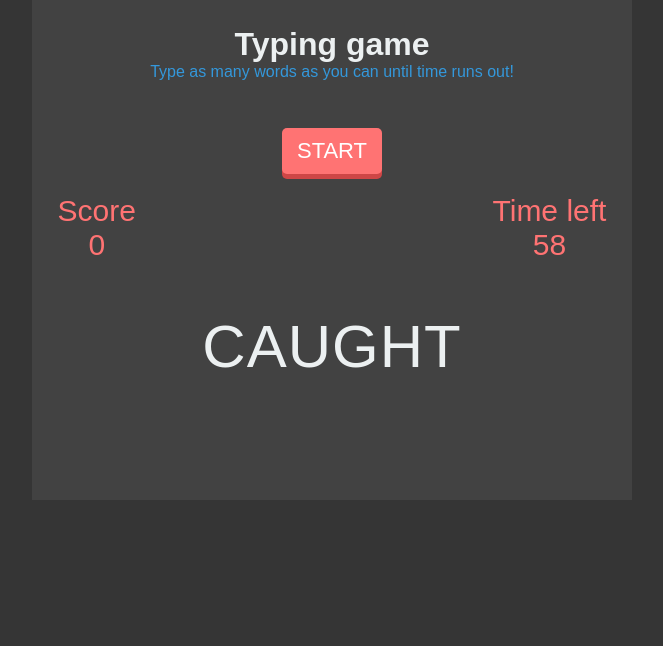
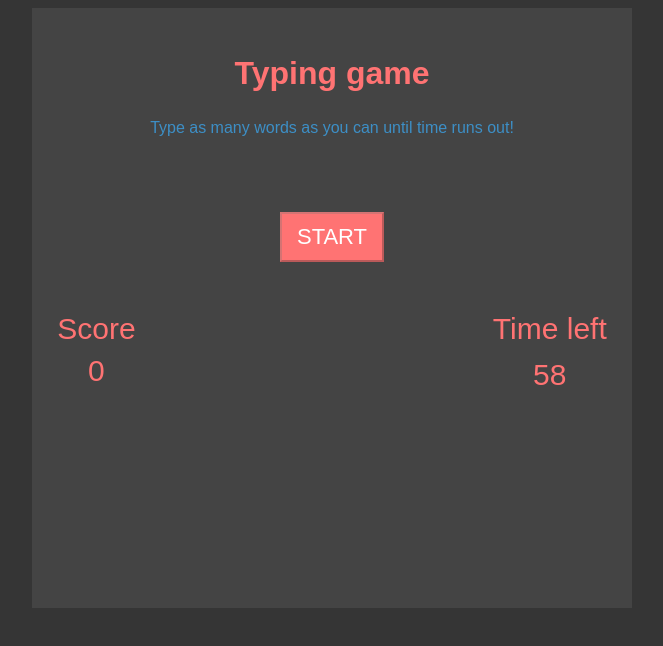
Before and after one commit to bricao16/TypingGame, a plain HTML site: page index.html in a window 1280 px wide. Both pictures are taken after a click on the button "START". Shown: the whole page, without its empty margins (308-971 px from the left). Drawn offline with Linux system fonts and the light colour scheme.

Commit message:
Add files via upload

```diff
--- a/index.html
+++ b/index.html
@@ -7,21 +7,21 @@
 	<link rel="stylesheet" href="style.css">
 </head>
 <body>
-	<div class="wrapper">
+	<div class="Outside">
 		<h1>Typing game</h1>
 		<p>Type as many words as you can until time runs out!</p>
 		<button>START</button>
-		<div class="outerWrap">
-			<div class="scoreWrap">
+		<div class="outerdiv">
+			<div class="scorediv">
 				<p>Score</p>
 				<span class="score">0</span>
 			</div>
-			<div class="timeWrap">
+			<div class="timediv">
 				<p>Time left</p>
 				<span class="time">60</span>
 			</div>
 		</div>
-		<div class="wordsWrap">
+		<div class="wordsdiv">
 			<p class="words"></p>
 		</div>
 	</div>
--- a/script.js
+++ b/script.js
@@ -1,27 +1,29 @@
-var temp = document.querySelector('.time');
+var time1 = document.querySelector('.time');
  	var button = document.querySelector("button");
  	var words = document.querySelector(".words");
- 	var timerDiv = document.querySelector(".time");
- 	var scoreDiv = document.querySelector(".score");
+ 	var timer = document.querySelector(".time");
+ 	var score1 = document.querySelector(".score");
  	var points = 0;
- 	var spans;
- 	var typed;
+ 	var span1;
+ 	var word;
  	var seconds = 60;
 
+	function points() {
+	return points;
+	}
  	function countdown() {
  		points = 0;
  		var timer = setInterval(function(){
  			button.disabled = true;
     		seconds--;
-    		temp.innerHTML = seconds;
+    		time1.innerHTML = seconds;
     		if (seconds === 0) {
-    			alert("Game over! Your score is " + points);
-    			scoreDiv.innerHTML = "0";
+    			score1.innerHTML = "0";
     			words.innerHTML = "";
     			button.disabled = false;
     			clearInterval(timer);
     			seconds = 60;
-    			timerDiv.innerHTML = "60";
+    			timer.innerHTML = "60";
     			button.disabled = false;
     		}
  		}, 1000);
@@ -29,17 +31,16 @@ var temp = document.querySelector('.time');
 
   	function random() {
   		words.innerHTML = "";
-  		var random = Math.floor(Math.random() * (1943 - 0 + 1)) + 0;
-  		var wordArray = list[random].split("");
-  		for (var i = 0; i < wordArray.length; i++) { //building the words with spans around the letters
+  		var random = Math.floor(Math.random() * (1944));
+  		var wordArr = list[random].split("");
+  		for (var i = 0; i < wordArr.length; i++) {
   			var span = document.createElement("span");
   			span.classList.add("span");
-  			span.innerHTML = wordArray[i];
+  			span.innerHTML = wordArr[i];
   			words.appendChild(span);
   		}
-  		spans = document.querySelectorAll(".span");
+  		span1 = document.querySelectorAll(".span");
   	}
-
 
   	button.addEventListener("click", function(e){
   		countdown();
@@ -48,35 +49,31 @@ var temp = document.querySelector('.time');
   	});
 
 
-  	function typing(e) {
-  			typed = String.fromCharCode(e.which);
-  			for (var i = 0; i < spans.length; i++) {
-  				if (spans[i].innerHTML === typed) { // if typed letter is the one from the word
-  					if (spans[i].classList.contains("bg")) { // if it already has class with the bacground color then check the next one
+  	function game(e) {
+  			word = String.fromCharCode(e.which);
+  			for (var i = 0; i < span1.length; i++) {
+  				if (span1[i].innerHTML === word) {
+  					if (span1[i].classList.contains("bg")) {
   						continue;
-  					} else if (spans[i].classList.contains("bg") === false && spans[i-1] === undefined || spans[i-1].classList.contains("bg") !== false ) { // if it dont have class, if it is not first letter or if the letter before it dont have class (this is done to avoid marking the letters who are not in order for being checked, for example if you have two "A"s so to avoid marking both of them if the first one is at the index 0 and second at index 5 for example)
-  						spans[i].classList.add("bg");
+  					} else if (span1[i].classList.contains("bg") === false && span1[i-1] === undefined || span1[i-1].classList.contains("bg") !== false ) { // if it dont have class, if it is not first letter or if the letter before it dont have class (this is done to avoid marking the letters who are not in order for being checked, for example if you have two "A"s so to avoid marking both of them if the first one is at the index 0 and second at index 5 for example)
+  						span1[i].classList.add("bg");
   						break;
   					}
   				}
   			}
-  			var checker = 0;
-  			for (var j = 0; j < spans.length; j++) { //checking if all the letters are typed
-  				if (spans[j].className === "span bg") {
-  					checker++;
+  			var correctLetter = 0;
+  			for (var j = 0; j < span1.length; j++) {
+  				if (span1[j].className === "span bg") {
+  					correctLetter++;
   				}
-  				if (checker === spans.length) { // if so, animate the words with animate.css class
-            //spark.pause();
-					 // spark.currentTime = 0;
-           // spark.play();
-  					words.classList.add("animated");
-  					words.classList.add("fadeOut");
-  					points++; // increment the points
-  					scoreDiv.innerHTML = points; //add points to the points div
+  				if (correctLetter === span1.length) {
+
+  					points++;
+  					score1.innerHTML = points;
   					document.removeEventListener("keydown", typing, false);
   					setTimeout(function(){
-  						words.className = "words"; // restart the classes
-  						random(); // give another word
+  						words.className = "words";
+  						random();
   						document.addEventListener("keydown", typing, false);
   					}, 400);
   				}
@@ -95,7 +92,7 @@ var temp = document.querySelector('.time');
   'ANYTHING','ANYWAY','ANYWHERE','APART','APARTMENT','APPEARANCE','APPLE','APPLIED',
   'APPROPRIATE','ARE','AREA','ARM','ARMY','AROUND','ARRANGE','ARRANGEMENT',
   'ARRIVE','ARROW','ART','ARTICLE','AS','ASIDE','ASK','ASLEEP',
-  'AT','ATE','ATMOSPHERE','ATOM','ATOMIC','ATTACHED','ATTACK','ATTEMPT',
+  'AT','ATE','ATMOSPHERE','ATOM','ATOMIC','ATTACHED','ATTACK','ATtime1T',
   'ATTENTION','AUDIENCE','AUTHOR','AUTOMOBILE','AVAILABLE','AVERAGE','AVOID','AWARE',
   'AWAY','BABY','BACK','BAD','BADLY','BAG','BALANCE','BALL',
   'BALLOON','BAND','BANK','BAR','BARE','BARK','BARN','BASE',
@@ -295,7 +292,7 @@ var temp = document.querySelector('.time');
   'SWEPT','SWIM','SWIMMING','SWING','SWUNG','SYLLABLE','SYMBOL','SYSTEM',
   'TABLE','TAIL','TAKE','TAKEN','TALES','TALK','TALL','TANK',
   'TAPE','TASK','TASTE','TAUGHT','TAX','TEA','TEACH','TEACHER',
-  'TEAM','TEARS','TEETH','TELEPHONE','TELEVISION','TELL','TEMPERATURE','TEN',
+  'TEAM','TEARS','TEETH','TELEPHONE','TELEVISION','TELL','time1ERATURE','TEN',
   'TENT','TERM','TERRIBLE','TEST','THAN','THANK','THAT','THEE',
   'THEM','THEMSELVES','THEN','THEORY','THERE','THEREFORE','THESE','THEY',
   'THICK','THIN','THING','THINK','THIRD','THIRTY','THIS','THOSE',
--- a/style.css
+++ b/style.css
@@ -1,38 +1,38 @@
 * {
-	margin: 0;
-	padding: 0;
 	box-sizing: border-box;
-	-webkit-box-sizing: border-box;
 }
 
 body {
+	font-family: 'Raleway', sans-serif;
+
 	background-color: #353535;
-	font-family: 'Raleway', sans-serif;
 }
 
-.wrapper {
+.Outside {
 	max-width: 600px;
 	margin: 0 auto;
 	width: 100%;
 	text-align: center;
 	padding: 2%;
-	background-color: #424242;
-	height: 500px;
+	background-color: #444444;
+	height: 600px;
 }
 
-h1 {
-    color: #ecf0f1;
+
+h1{
+	margin-bottom: 5%;
+    color: #FF7373;
 }
 
-h1 + p {
-	margin-bottom: 5%;
-    color: #3498db;
+p {
+	margin-bottom: 10%;
+    color: #3d8fc6;
 }
 
-.scoreWrap {float: left;}
-.timeWrap {float: right;}
+.scorediv{float: left;}
+.timediv{float: right;}
 
-.outerWrap:after {
+.outerdiv:after {
 	content: "";
 	display: block;
 	clear: both;
@@ -43,18 +43,12 @@ h1 + p {
 }
 
 button {
-   border: none;
   background-color: #FF7373;
-  box-shadow: 0px 5px 0px 0px #CE4646;
-  outline: none;
-  border-radius: 5px;
   padding: 10px 15px;
   font-size: 22px;
-  text-decoration: none;
   margin: 20px;
   color: #fff;
   position: relative;
-  display: inline-block;
   cursor: pointer;
 }
 
@@ -64,17 +58,35 @@ button:active {
   box-shadow: 0px 1px 0px 0px;
 }
 
-.scoreWrap p, .scoreWrap span, .timeWrap p, .timeWrap span {
+.scorediv p, .scorediv span, .timediv p, .timediv span {
     font-size: 30px;
     color: #FF7373;
 }
 
-.wordsWrap {
+.wordsdiv {
 	margin-top: 50px;
 }
 
-.words span{
+.wordsdiv span{
     font-size: 60px;
     letter-spacing: 1px;
     color: #ECF0F1;
 }
+
+    table {
+        border-collapse: collapse;
+    }
+
+    th,
+    td {
+        border: 1px solid #aaa;
+        padding: 5px;
+        text-align: left;
+    }
+#block2
+{
+    background-color: #F5F5F5;
+    margin: 10px 20px;
+    padding: 20px;
+    width: 180px;
+}
```
